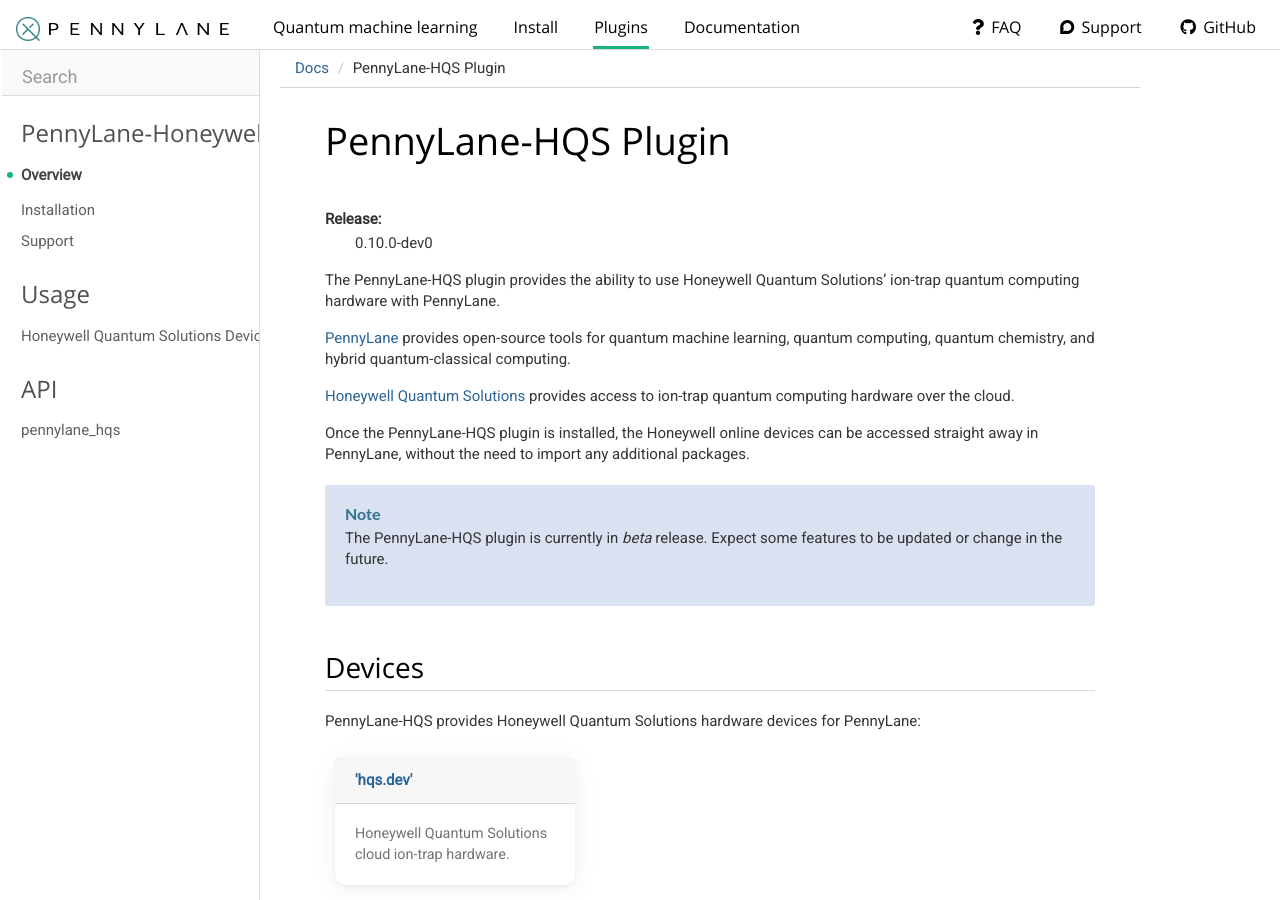
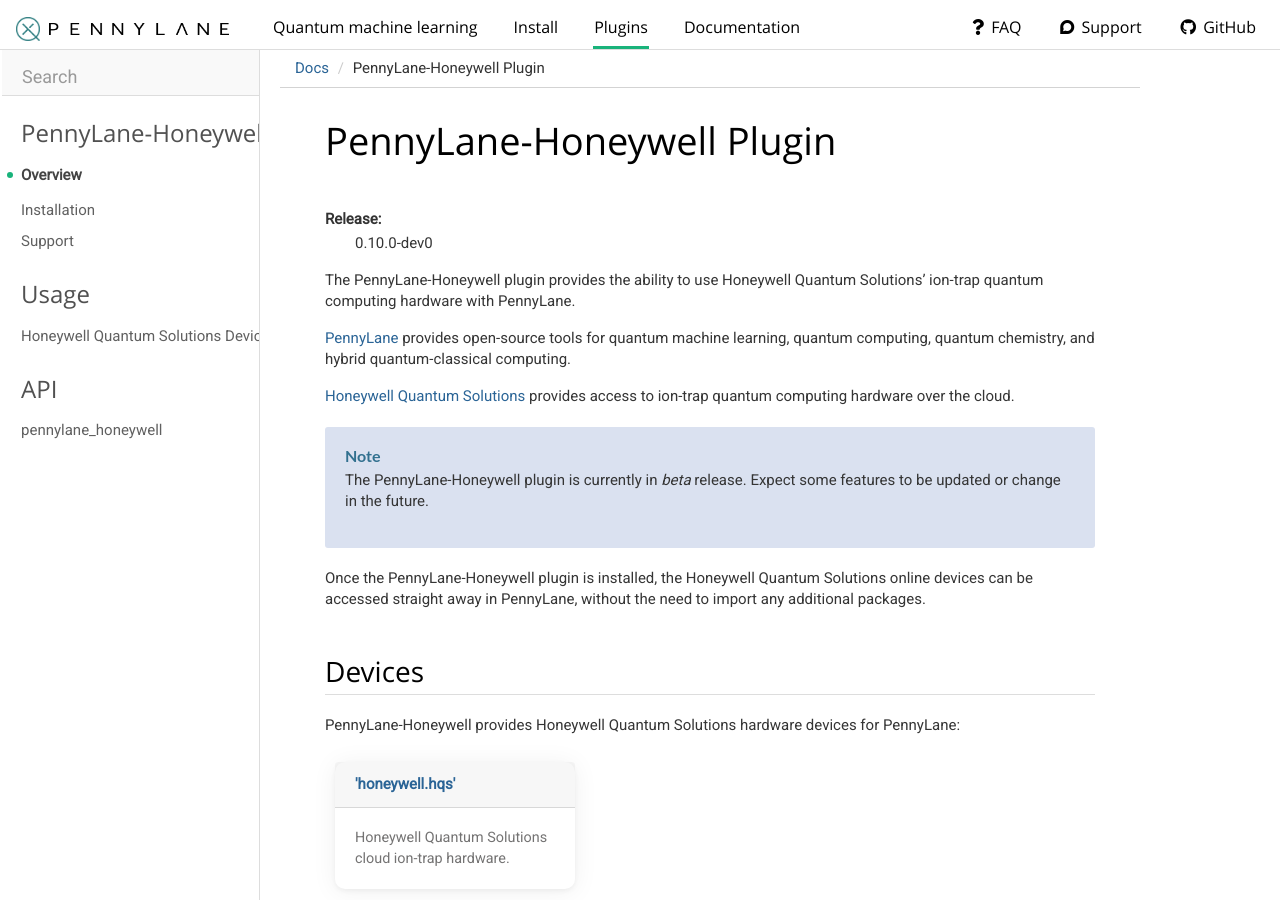
Before and after one commit to PennyLaneAI/pennylane-honeywell, a Sphinx documentation site: the page built from doc/index.rst, in a window 1280 px wide and 900 px high. Built offline with Sphinx 7.4.7, drawn with Linux system fonts in a browser that asks for light colours; nearby versions of some CDN libraries.

Commit message:
updating docs

```diff
--- a/README.rst
+++ b/README.rst
@@ -1,29 +1,29 @@
-PennyLane-HQS Plugin
-####################
+PennyLane-Honeywell Plugin
+##########################
 
-.. image:: https://img.shields.io/travis/com/XanaduAI/pennylane-hqs/master.svg?style=popout-square
+.. image:: https://img.shields.io/travis/com/XanaduAI/pennylane-honeywell/master.svg?style=popout-square
     :alt: Travis
-    :target: https://travis-ci.com/XanaduAI/pennylane-hqs
+    :target: https://travis-ci.com/XanaduAI/pennylane-honeywell
 
-.. image:: https://img.shields.io/codecov/c/github/xanaduai/pennylane-hqs/master.svg?style=popout-square
+.. image:: https://img.shields.io/codecov/c/github/xanaduai/pennylane-honeywell/master.svg?style=popout-square
     :alt: Codecov coverage
-    :target: https://codecov.io/gh/XanaduAI/pennylane-hqs
+    :target: https://codecov.io/gh/XanaduAI/pennylane-honeywell
 
-.. image:: https://img.shields.io/readthedocs/pennylane-hqs.svg?style=popout-square
+.. image:: https://img.shields.io/readthedocs/pennylane-honeywell.svg?style=popout-square
     :alt: Read the Docs
-    :target: https://pennylane-hqs.readthedocs.io
+    :target: https://pennylane-honeywell.readthedocs.io
 
-.. image:: https://img.shields.io/pypi/v/PennyLane-HQS.svg?style=popout-square
+.. image:: https://img.shields.io/pypi/v/PennyLane-Honeywell.svg?style=popout-square
     :alt: PyPI
-    :target: https://pypi.org/project/PennyLane-HQS
+    :target: https://pypi.org/project/PennyLane-Honeywell
 
-.. image:: https://img.shields.io/pypi/pyversions/PennyLane-HQS.svg?style=popout-square
+.. image:: https://img.shields.io/pypi/pyversions/PennyLane-Honeywell.svg?style=popout-square
     :alt: PyPI - Python Version
-    :target: https://pypi.org/project/PennyLane-HQS
+    :target: https://pypi.org/project/PennyLane-Honeywell
 
 .. header-start-inclusion-marker-do-not-remove
 
-The PennyLane-HQS plugin provides the ability to use Honeywell Quantum Solutions' ion-trap
+The PennyLane-Honeywell plugin provides the ability to use Honeywell Quantum Solutions' ion-trap
 quantum computing hardware with PennyLane.
 
 `PennyLane <https://pennylane.ai>`_ provides open-source tools for
@@ -32,14 +32,19 @@
 `Honeywell Quantum Solutions <https://www.honeywell.com/en-us/company/quantum>`_ provides access to
 ion-trap quantum computing hardware over the cloud.
 
+.. note::
+
+    The PennyLane-Honeywell plugin is currently in *beta* release. Expect some features
+    to be updated or change in the future.
+
 .. header-end-inclusion-marker-do-not-remove
 
-The plugin documentation can be found here: `PennyLane-HQS <https://pennylane-hqs.readthedocs.io/en/latest/>`__.
+The plugin documentation can be found here: `PennyLane-Honeywell <https://pennylane-honeywell.readthedocs.io/en/latest/>`__.
 
 Features
 ========
 
-* Provides a PennyLane device ``hqs.dev`` which can be used to access Honeywell Quantum Solutions' online hardware API.
+* Provides a PennyLane device ``honeywell.hqs`` which can be used to access Honeywell Quantum Solutions' online hardware API.
 
 * Supports core PennyLane operations such as qubit rotations, Hadamard, basis state preparations, etc.
 
@@ -48,13 +53,13 @@
 Installation
 ============
 
-PennyLane-HQS only requires PennyLane for use, no additional external frameworks are needed.
+PennyLane-Honeywell only requires PennyLane for use, no additional external frameworks are needed.
 The plugin can be installed via ``pip``:
 ::
 
-    $ python3 -m pip install pennylane-hqs
+    $ python3 -m pip install pennylane-honeywell
 
-Alternatively, you can install PennyLane-HQS from the source code by navigating to the top directory and running
+Alternatively, you can install PennyLane-Honeywell from the source code by navigating to the top directory and running
 ::
 
     $ python3 setup.py install
@@ -67,7 +72,7 @@
 Software tests
 ~~~~~~~~~~~~~~
 
-To ensure that PennyLane-HQS is working correctly after installation, the test suite can be
+To ensure that PennyLane-Honeywell is working correctly after installation, the test suite can be
 run by navigating to the source code folder and running
 ::
 
@@ -89,20 +94,21 @@
 Getting started
 ===============
 
-Once PennyLane-HQS is installed, the provided HQS devices can be accessed straight
-away in PennyLane. However, the user will need access credentials for the HQS platform in order to
-use these remote devices. These credentials should be provided to PennyLane via a
+Once PennyLane-Honeywell is installed, available Honeywell devices can be accessed straight
+away in PennyLane. However, the user will need access credentials for the Honeywell Quantum Solutions (HQS) platform in
+order to use these remote devices. These credentials should be provided to PennyLane via a
 `configuration file or environment variable <https://pennylane.readthedocs.io/en/stable/introduction/configuration.html>`_.
 Specifically, the variable ``HQS_TOKEN`` must contain a valid access key for HQS's online platform.
 
-You can instantiate the HQS devices for PennyLane as follows:
+You can instantiate the HQS device class for PennyLane as follows:
 
 .. code-block:: python
 
     import pennylane as qml
-    dev1 = qml.device('hqs.dev', wires=2)
+    dev1 = qml.device('honeywell.hqs', machine_name, wires=2)
 
-where ``dev`` is the specific name of the online device you'd like to access.
+where ``machine_name`` is the specific name of the online device you'd like to access. Contact Honeywell Quantum
+Solutions to receive platform access and machine names.
 
 HQS devices can then be used just like other devices for the definition and evaluation of
 quantum circuits within PennyLane. For more details and ideas, see the
@@ -113,18 +119,18 @@
 Contributing
 ============
 
-We welcome contributions—simply fork the PennyLane-HQS repository, and then make a
+We welcome contributions—simply fork the PennyLane-Honeywell repository, and then make a
 `pull request <https://help.github.com/articles/about-pull-requests/>`_ containing your contribution.
-All contributers to PennyLane-HQS will be listed as contributors on the releases.
+All contributers to PennyLane-Honeywell will be listed as contributors on the releases.
 
 We also encourage bug reports, suggestions for new features and enhancements, and even links to cool
-projects or applications built on PennyLane and HQS.
+projects or applications built on PennyLane and Honeywell Quantum Solutions' machines.
 
 
 Contributors
 ============
 
-PennyLane-HQS is the work of many `contributors <https://github.com/XanaduAI/pennylane-hqs/graphs/contributors>`_.
+PennyLane-Honeywell is the work of many `contributors <https://github.com/XanaduAI/pennylane-honeywell/graphs/contributors>`_.
 
 If you are doing research using PennyLane, please cite our papers:
 
@@ -143,8 +149,8 @@
 Support
 =======
 
-- **Source Code:** https://github.com/XanaduAI/pennylane-hqs
-- **Issue Tracker:** https://github.com/XanaduAI/pennylane-hqs/issues
+- **Source Code:** https://github.com/XanaduAI/pennylane-honeywell
+- **Issue Tracker:** https://github.com/XanaduAI/pennylane-honeywell/issues
 
 If you are having issues, please let us know by posting the issue on our GitHub issue tracker.
 
@@ -154,6 +160,6 @@
 License
 =======
 
-PennyLane-HQS is **free** and **open source**, released under the Apache License, Version 2.0.
+PennyLane-Honeywell is **free** and **open source**, released under the Apache License, Version 2.0.
 
 .. license-end-inclusion-marker-do-not-remove
--- a/doc/code/__init__.rst
+++ b/doc/code/__init__.rst
@@ -1,7 +1,7 @@
-pennylane_hqs
-=============
+pennylane_honeywell
+===================
 
-This section contains the API documentation for the PennyLane-HQS plugin.
+This section contains the API documentation for the PennyLane-Honeywell plugin.
 
 .. warning::
 
@@ -11,8 +11,8 @@
     See the :doc:`overview </index>` page for more
     details using the available HQS devices with PennyLane.
 
-.. currentmodule:: pennylane_hqs
+.. currentmodule:: pennylane_honeywell
 
-.. automodapi:: pennylane_hqs
+.. automodapi:: pennylane_honeywell
     :no-heading:
     :include-all-objects:
--- a/doc/devices.rst
+++ b/doc/devices.rst
@@ -1,26 +1,25 @@
 Honeywell Quantum Solutions Devices
 ===================================
 
-The PennyLane-HQS plugin provides the ability for PennyLane to access
+The PennyLane-Honeywell plugin provides the ability for PennyLane to access
 devices available via Honeywell Quantum Solutions' cloud hardware service.
 
 .. raw::html
-    <section id="dev">
+    <section id="hqs">
 
-Cloud ion-trap hardware
+Cloud ion-trap machines
 -----------------------
 
-This PennyLane device connects you to ion-trap hardware available from
-Honeywell Quantum Solutions.
+This PennyLane device connects you to ion-trap machines available from Honeywell Quantum Solutions.
 Once the plugin has been installed, you can use this device
-directly in PennyLane by specifying ``"hqs.dev"``, where ``dev`` is
-the name of the online hardware device you wish to access:
+directly in PennyLane by specifying ``"honeywell.hqs"`` and providing the name of the online hardware machine
+you wish to access:
 
 .. code-block:: python
 
     import pennylane as qml
 
-    dev = qml.device("hqs.dev", wires=2)
+    dev = qml.device("honeywell.hqs", machine_name, wires=2)
 
     @qml.qnode(dev)
     def circuit(w, x, y, z):
@@ -29,6 +28,8 @@
         qml.RY(0.5, wires=0)
         return qml.expval(qml.PauliZ(0))
 
+where ``machine_name`` is a string specifying the specific online hardware you wish to use.
+Contact Honeywell Quantum Solutions to receive platform access and machine names.
 
 Remote backend access
 ---------------------
--- a/doc/index.rst
+++ b/doc/index.rst
@@ -1,5 +1,5 @@
-PennyLane-HQS Plugin
-####################
+PennyLane-Honeywell Plugin
+##########################
 
 :Release: |release|
 
@@ -7,23 +7,16 @@
   :start-after:	header-start-inclusion-marker-do-not-remove
   :end-before: header-end-inclusion-marker-do-not-remove
 
-
-Once the PennyLane-HQS plugin is installed, the Honeywell online devices can be
-accessed straight away in PennyLane, without the need to import any additional
-packages.
-
-.. note::
-
-    The PennyLane-HQS plugin is currently in *beta* release. Expect some features
-    to be updated or change in the future.
+Once the PennyLane-Honeywell plugin is installed, the Honeywell Quantum Solutions online devices can be
+accessed straight away in PennyLane, without the need to import any additional packages.
 
 Devices
 =======
 
-PennyLane-HQS provides Honeywell Quantum Solutions hardware devices for PennyLane:
+PennyLane-Honeywell provides Honeywell Quantum Solutions hardware devices for PennyLane:
 
 .. devicegalleryitem::
-    :name: 'hqs.dev'
+    :name: 'honeywell.hqs'
     :description: Honeywell Quantum Solutions cloud ion-trap hardware.
     :link: devices.html#hqs
 
```
